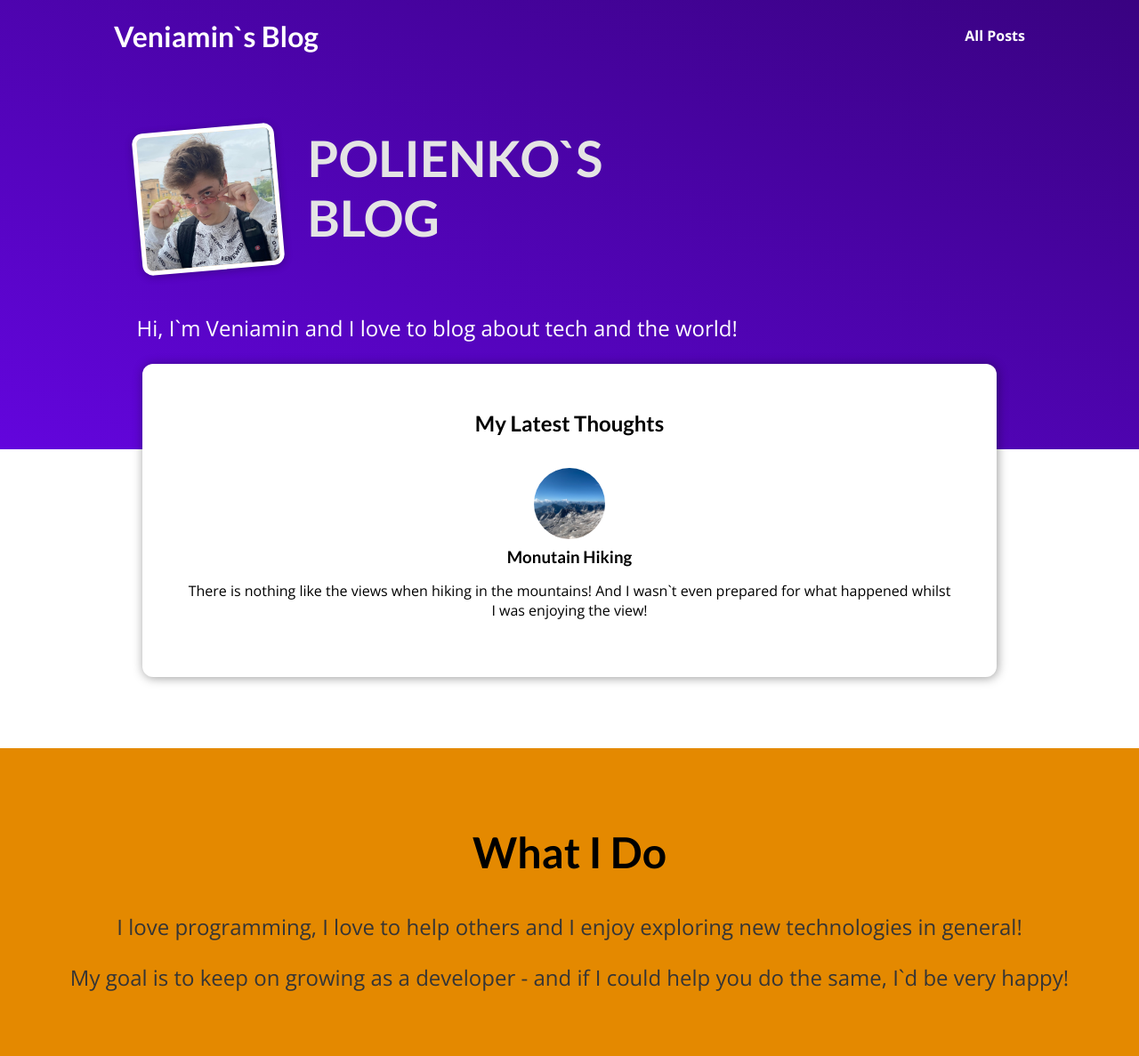
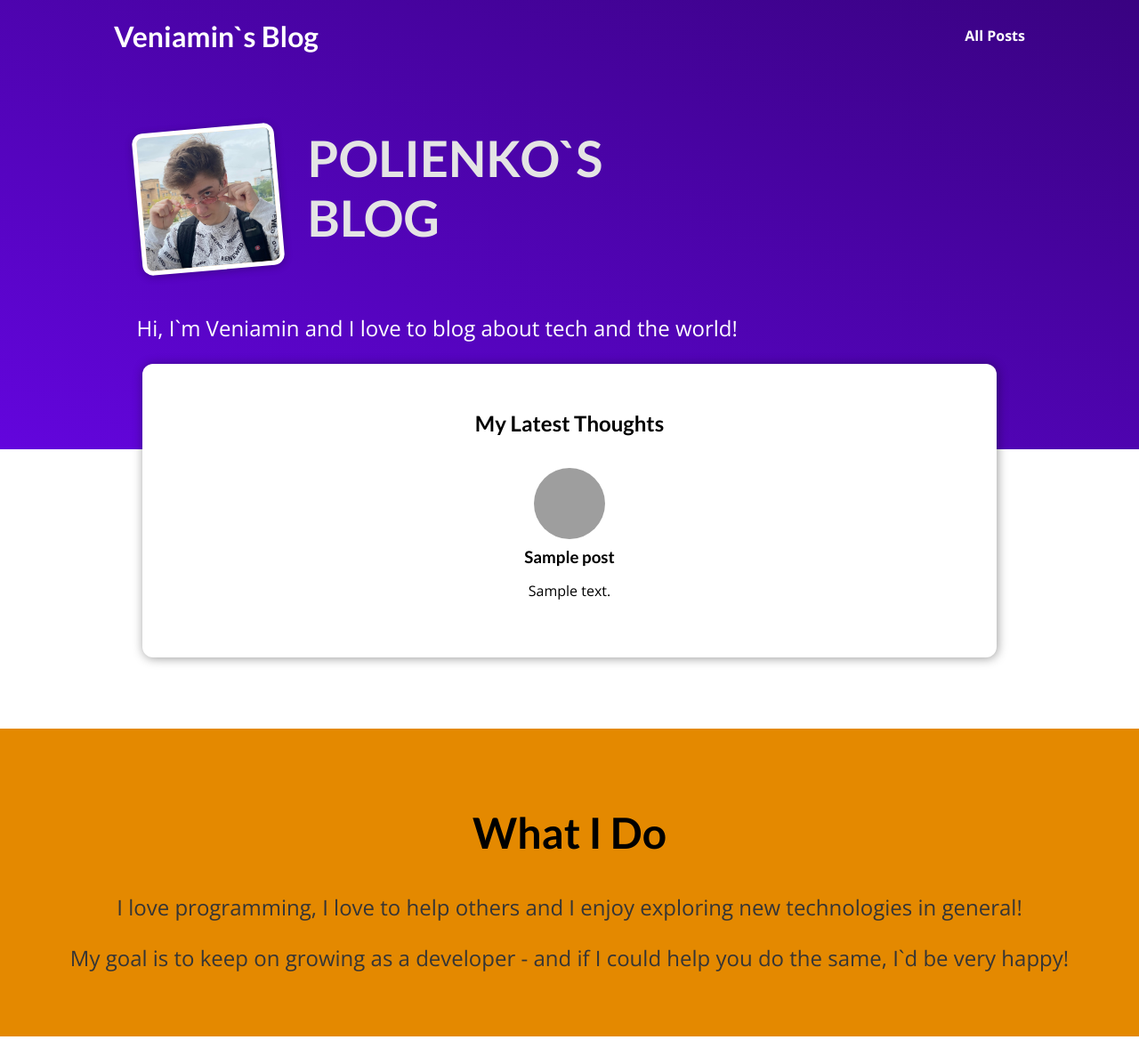
Before and after one commit to Kasaklalita/my-site, a Django app: template blog/templates/blog/index.html in a window 1280 px wide. Shown: the whole page at 89% size. After the commit the page ends 1165 px from the top, so only its background shows below. Run offline with Django 4.2, Linux system fonts and the light colour scheme; the template is opened without the code that fills it: most values are stand-ins (such as "Sample title", 1, 10 or a date in 2020); grey boxes are pictures that could not be loaded.

Commit message:
added more flexibility to the starting page

```diff
--- a/blog/templates/blog/includes/post.html
+++ b/blog/templates/blog/includes/post.html
@@ -2,14 +2,12 @@
 
 <li>
   <article class="post">
-    <a href="{% url 'post-detail-page' 'the-mountains' %}">
-      <img src="{% static 'blog/images/mountains.jpg' %}" alt="Mountain Hiking">
+    <a href="{% url 'post-detail-page' post.slug %}">
+      <img src="{% static 'blog/images/'|add:post.image %}" alt="{{ post.title }}">
       <div class="post__content">
-        <h3>Monutain Hiking</h3>
+        <h3>{{ post.title }}</h3>
         <p>
-          There is nothing like the views when hiking in the
-          mountains! And I wasn`t even prepared for what happened whilst I
-          was enjoying the view!
+          {{ post.excerpt }}
         </p>
       </div>
     </a>
--- a/blog/templates/blog/index.html
+++ b/blog/templates/blog/index.html
@@ -22,7 +22,9 @@
   <section id="latest-posts">
     <h2>My Latest Thoughts</h2>
     <ul>
-      {% include "blog/includes/post.html" %}
+      {% for post in posts %}
+        {% include "blog/includes/post.html" %}
+      {% endfor %}
     </ul>
   </section>
 
```
Also changed, not shown: blog/views.py (+9 -2 lines).
